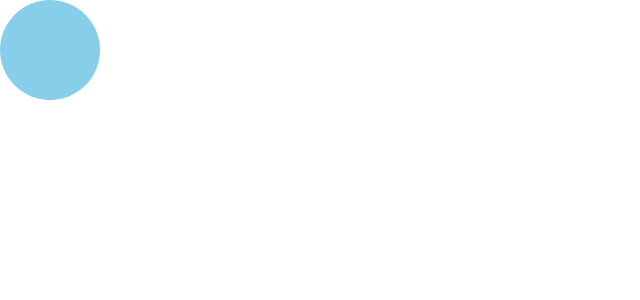
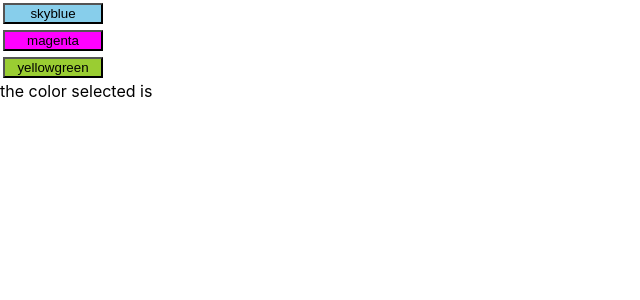
Before and after one commit to LiatPardoGrinbaum/React-exercises, a React (Create React App) app: page / in a window 1280 px wide. Shown: the top 300 px of the page, without its empty margins (0-640 px from the left). Built offline with nearby package versions, Linux system fonts and the light colour scheme.

Commit message:
adde solution to ex11.1

```diff
--- a/src/App.js
+++ b/src/App.js
@@ -13,6 +13,7 @@ import Ex8_1_life_cycle from "./components/ex8.1";
 import Ex8_2_box_anim from "./components/ex8.2";
 import Ex8_3_box_change from "./components/ex8.3/ex8.3";
 import Ex9_1_spinner from "./components/ex9.1/ex9.1";
+import Ex11_1_events_child_parent from "./components/ex11.1/ex11.1";
 
 class App extends React.Component {
   render() {
@@ -30,8 +31,9 @@ class App extends React.Component {
         {/* <Ex7_3_inc_dec_state /> */}
         {/* <Ex8_1_life_cycle /> */}
         {/* <Ex8_2_box_anim /> */}
-        <Ex8_3_box_change />
-        {/* <Ex9_1_spinner /> */}
+        {/* <Ex8_3_box_change /> */}
+        {/*  <Ex9_1_spinner /> */}
+        <Ex11_1_events_child_parent />
       </div>
     );
   }
--- /dev/null
+++ b/src/components/ex11.1/ex11.1.jsx
@@ -0,0 +1,60 @@
+import React from "react";
+
+class Ex11_1_events_child_parent extends React.Component {
+  state = {
+    colorSelected: "",
+    // color1:
+    // color2:
+    // color3:
+  };
+
+  // componentDidMount() {
+  //   const colors = ["blue", "red", "yellow"];
+  //   for (let color of colors) {
+  //     this.setState({ color1: color });
+  //   }
+  // }
+  onButtonClick = (color) => {
+    this.setState({ colorSelected: color });
+    return color;
+  };
+
+  render() {
+    const colors = ["skyblue", "magenta", "yellowgreen"];
+    return (
+      <div>
+        {colors.map((color, key) => {
+          return <ChildButton key={key} colorButton={color} onButton={this.onButtonClick} />;
+        })}
+        <div>the color selected is {this.state.colorSelected}</div>
+        {/*   <ChildButton colorButton="blue" onButton={this.onButtonClick} />
+        <ChildButton colorButton="red" onButton={this.onButtonClick} />
+        <ChildButton colorButton="yellow" onButton={this.onButtonClick} /> */}
+        {/* <div>the color selectes is {this.state.colorSelected}</div> */}
+      </div>
+    );
+  }
+}
+
+class ChildButton extends React.Component {
+  state = {
+    color: this.props.colorButton,
+  };
+
+  onButtonClickChild = () => {
+    // e.preventDefault();
+    this.props.onButton(this.state.color);
+  };
+
+  render() {
+    return (
+      <div>
+        <button style={{ backgroundColor: this.state.color, margin: "3px", width: "100px" }} onClick={this.onButtonClickChild}>
+          {this.state.color}
+        </button>
+      </div>
+    );
+  }
+}
+
+export default Ex11_1_events_child_parent;
--- a/src/components/ex8.3/ex8.3.jsx
+++ b/src/components/ex8.3/ex8.3.jsx
@@ -15,7 +15,7 @@ class Ex8_3_box_change extends React.Component {
 
   componentDidMount() {
     this.setState(() => {
-      return { currentColor: "blue" };
+      return { currentColor: "red" };
     });
   }
 
--- a/src/components/ex9.1/ex9.1.jsx
+++ b/src/components/ex9.1/ex9.1.jsx
@@ -9,18 +9,18 @@ class Ex9_1_spinner extends React.Component {
   };
   componentDidMount() {
     setTimeout(() => {
-      this.setState({ isHidden: true });
+      this.setState({ isHidden: true, display: "none" });
     }, 3000);
   }
 
-  componentDidUpdate() {
-    this.setState({ display: "none" });
-  }
+  // componentDidUpdate() {
+  //   this.setState({ display: "none" });
+  // }
 
   render() {
     return (
       <div>
-        <Spinner styling={`${this.state.display}`} hidden={`${this.state.isHidden}`} />
+        <Spinner styling={`${this.state.display}`} hidden={this.state.isHidden} />
       </div>
     );
   }
@@ -33,7 +33,7 @@ const Spinner = (props) => {
       <div className="spinner-1" style={{ display: props.styling }}></div>
       <div className="spinner-1" style={{ display: props.styling }}></div>
 
-      {/*   {props.hidden && <h1>Welcome!</h1>}  figure out why sodnt it works and even without it (when it works) there are errors, and nothing shown after 3 seconds --- error something with did update reapt itself...*/}
+      {props.hidden && <h1>Welcome!</h1>}
     </div>
   );
 };
```
